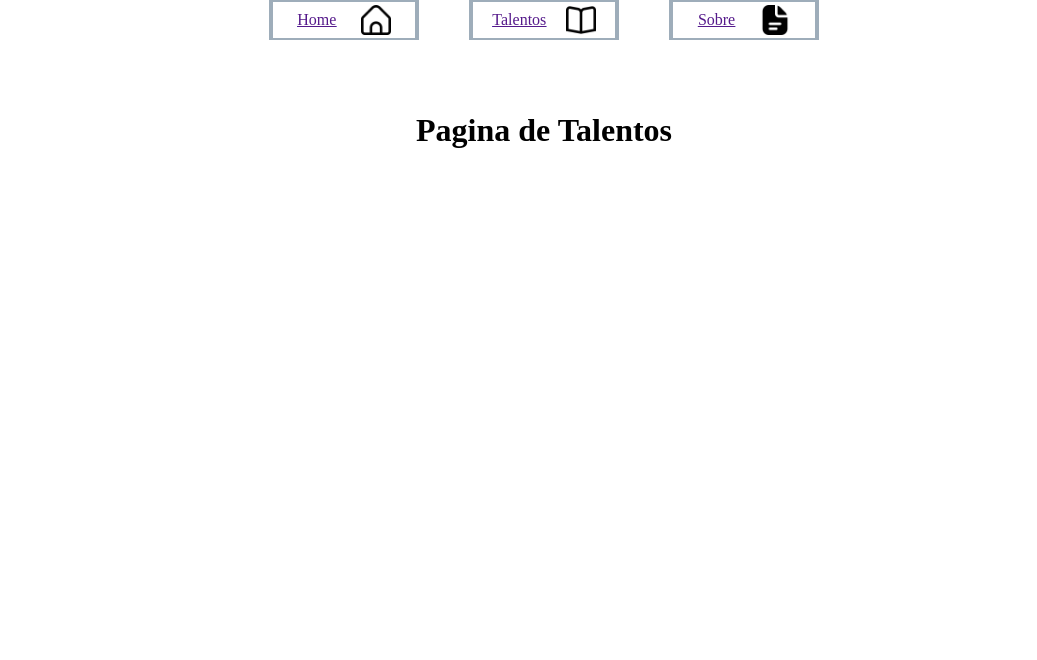
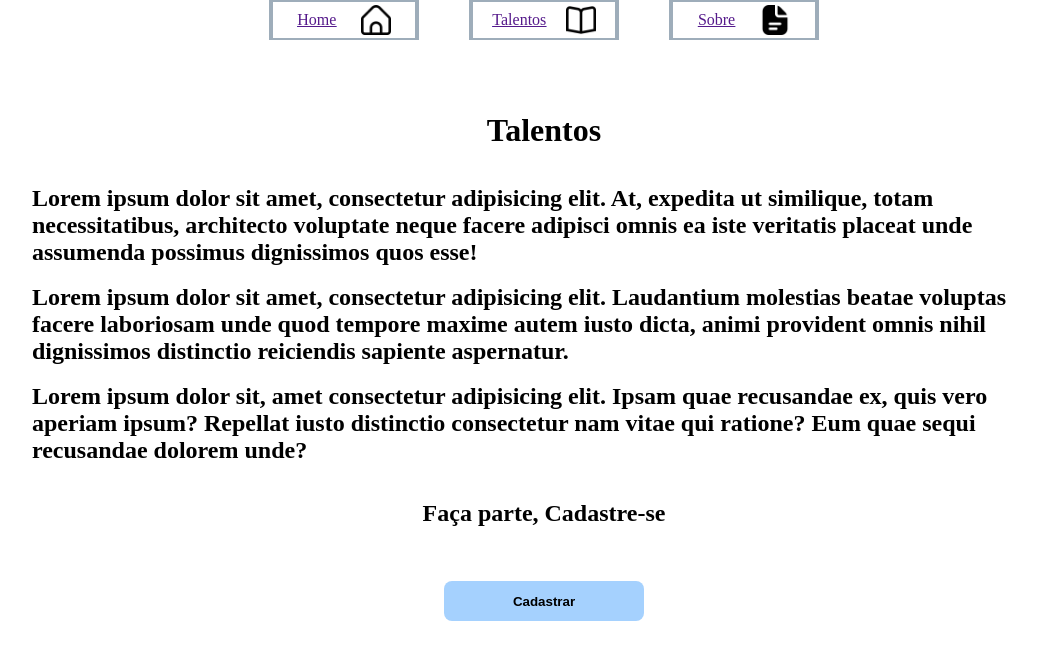
Before and after one commit to leoReiis/M1S10, a Vue app in the folder banco-talentos/: page /talentos in a window 1280 px wide. Shown: the top 660 px of the page, without its empty margins (96-1133 px from the left). Built offline with nearby package versions, Linux system fonts and the light colour scheme.

Commit message:
feat: pagina de talentos e botao cadastrar

```diff
--- a/banco-talentos/src/routes/routes.js
+++ b/banco-talentos/src/routes/routes.js
@@ -3,6 +3,7 @@ import { createRouter, createWebHistory } from 'vue-router'
 import About from '../views/about/About.vue'
 import Home from '../views/Home/Home.vue'
 import Talentos from '../views/Talentos/Talentos.vue'
+import CadastrarTalento from '../views/Talentos/CadastrarTalento.vue'
 
 const router = createRouter({
   history: createWebHistory(import.meta.env.BASE_URL),
@@ -23,6 +24,12 @@ const router = createRouter({
       path: '/talentos',
       name: Talentos,
       component: Talentos
+    },
+
+    {
+      path: '/talentos/novo',
+      name: CadastrarTalento,
+      component: CadastrarTalento
     }
   ]
 })
--- /dev/null
+++ b/banco-talentos/src/views/Talentos/CadastrarTalento.vue
@@ -0,0 +1,16 @@
+<template>
+  <div>
+    <h1>Cadastro de Novo Talento</h1>
+  </div>
+</template>
+<script>
+
+
+export default {
+
+}
+</script>
+
+
+
+<style scoped></style>
--- a/banco-talentos/src/views/Talentos/Talentos.vue
+++ b/banco-talentos/src/views/Talentos/Talentos.vue
@@ -1,13 +1,49 @@
 <template>
-  <div>
-    <h1>Pagina de Talentos</h1>
+  <div class="main-container">
+    <h1>Talentos</h1>
+    <br><br>
+    <h2>Lorem ipsum dolor sit amet, consectetur adipisicing elit. At, expedita ut similique, totam necessitatibus,
+      architecto voluptate neque facere adipisci omnis ea iste veritatis placeat unde assumenda possimus dignissimos quos
+      esse!</h2>
+    <br>
+    <h2>Lorem ipsum dolor sit amet, consectetur adipisicing elit. Laudantium molestias beatae voluptas facere laboriosam
+      unde quod tempore maxime autem iusto dicta, animi provident omnis nihil dignissimos distinctio reiciendis sapiente
+      aspernatur.</h2>
+    <br>
+    <h2>Lorem ipsum dolor sit, amet consectetur adipisicing elit. Ipsam quae recusandae ex, quis vero aperiam ipsum?
+      Repellat iusto distinctio consectetur nam vitae qui ratione? Eum quae sequi recusandae dolorem unde?</h2>
+    <br><br>
+
+    <h2>Faça parte, Cadastre-se</h2>
+    <br><br><br>
+    <router-link to="/talentos/novo">
+      <button>Cadastrar</button>
+    </router-link>
   </div>
 </template>
 
 <script>
+import NovoTalento from './CadastrarTalento.vue'
 export default {
-
+  components: { NovoTalento }
 }
 </script>
 
-<style></style>
+<style scoped>
+.main-container {
+  display: flex;
+  flex-direction: column;
+  justify-content: center;
+  width: 80%;
+}
+
+button {
+  height: 40px;
+  width: 200px;
+  border: none;
+  border-radius: 8px;
+  font-weight: bold;
+  background-color: #A5D1FE;
+  cursor: pointer;
+}
+</style>
```
